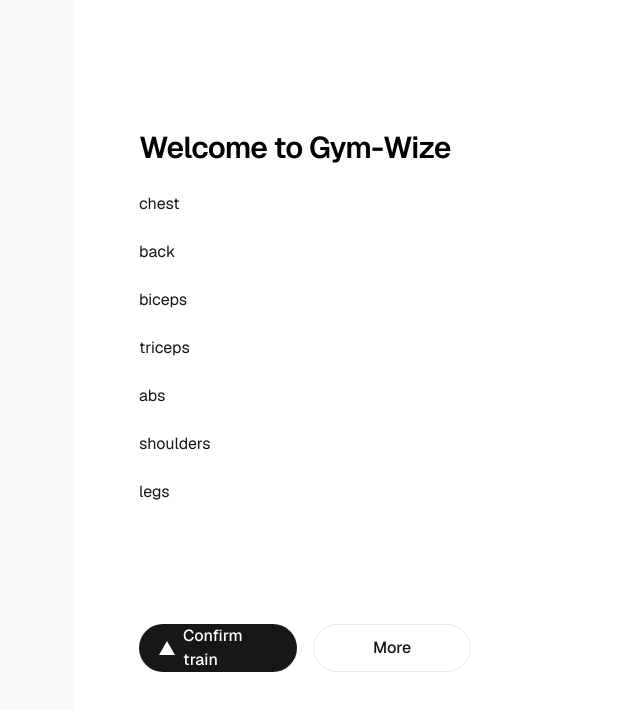
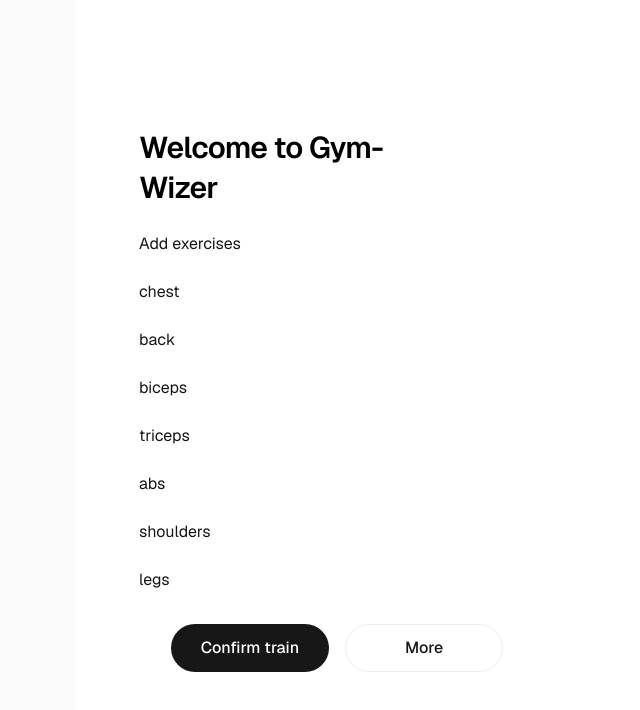
Before and after one commit to luizfiorentino/Gym-Wyser, a Next.js app: page / in a window 1280 px wide. Shown: the top 710 px of the page, without its empty margins (181-821 px from the left). Built offline with nearby package versions, Linux system fonts and the light colour scheme.

Commit message:
step 1 exercise selection toggle logic ready

```diff
--- a/app/page.tsx
+++ b/app/page.tsx
@@ -4,6 +4,7 @@
 import { useEffect, useState } from "react";
 
 export default function Home() {
+  const [trainSubmitted, setTrainSubmitted] = useState(false);
   const [exercises, setExercises] = useState([
     {
       group: "chest",
@@ -183,7 +184,6 @@
   };
 
   const addOrRemoveExercise = (exercise, group) => {
-    //console.log("addOrRemoveEx, exercise:", exercise, "Group:", group);
     setExercises(
       exercises.map((item) =>
         item.group === group.group
@@ -200,19 +200,66 @@
     );
   };
 
+  const submitTrain = () => {
+    if (trainSubmitted) {
+      setExercises(
+        exercises.map((item) => {
+          return { ...item, isSelected: false };
+        }),
+      );
+    }
+    setTrainSubmitted(!trainSubmitted);
+  };
+
   useEffect(() => {
-    console.log("useEffect, exercises:", exercises);
-  }, [exercises]);
+    //console.log("useEffect, exercises:", exercises);
+  }, [exercises, trainSubmitted]);
 
   return (
     <div className="flex flex-col flex-1 items-center justify-center bg-zinc-50 font-sans dark:bg-black">
       <main className="flex flex-1 w-full max-w-3xl flex-col items-center justify-between py-32 px-16 bg-white dark:bg-black sm:items-start">
         <div className="flex flex-col items-center gap-6 text-center sm:items-start sm:text-left">
           <h1 className="max-w-xs text-3xl font-semibold leading-10 tracking-tight text-black dark:text-zinc-50">
-            Welcome to Gym-Wize
+            Welcome to Gym-Wizer
           </h1>
 
-          {exercises.length &&
+          {
+            <div>
+              <div>
+                {exercises.find((group) =>
+                  group.exercises?.find((exercise) => exercise.chosen),
+                )
+                  ? "Selected Exercises"
+                  : "Add exercises"}
+              </div>
+              {exercises.map((item, i) => (
+                <div key={i}>
+                  <h2>
+                    {item.exercises?.find((exercise) => exercise.chosen) &&
+                      item.group}
+                  </h2>
+                  <div>
+                    {" "}
+                    {item.exercises &&
+                      item.exercises.map((exercise) =>
+                        exercise.chosen ? (
+                          <ul
+                            onClick={() =>
+                              addOrRemoveExercise(exercise.name, item)
+                            }
+                          >
+                            {exercise.name} - remove
+                          </ul>
+                        ) : null,
+                      )}
+                  </div>
+                </div>
+              ))}
+            </div>
+          }
+
+          {!trainSubmitted &&
+            exercises.length &&
             exercises.map((group, i) => (
               <div key={i}>
                 <button onClick={() => displayGroupExercises(group.group)}>
@@ -222,7 +269,7 @@
                   group?.exercises?.map((item, j) => (
                     <div key={j}>
                       <ul onClick={() => addOrRemoveExercise(item.name, group)}>
-                        {item.name}
+                        {item.name} {!item.chosen ? "+" : "-"}
                       </ul>
                     </div>
                   ))}
@@ -231,12 +278,6 @@
         </div>
 
         <div className="flex flex-col gap-4 text-base font-medium sm:flex-row">
-          <a
-            className="flex h-12 w-full items-center justify-center gap-2 rounded-full bg-foreground px-5 text-background transition-colors hover:bg-[#383838] dark:hover:bg-[#ccc] md:w-[158px]"
-            href="https://vercel.com/new?utm_source=create-next-app&utm_medium=appdir-template-tw&utm_campaign=create-next-app"
-            target="_blank"
-            rel="noopener noreferrer"
-          >
           <Image
             className="dark:invert h-[14px] w-4"
             src="/vercel.svg"
@@ -244,8 +285,11 @@
             width={16}
             height={14}
           />
-            Confirm train
-          </a>
+          <div className="flex h-12 w-full items-center justify-center gap-2 rounded-full bg-foreground px-5 text-background transition-colors hover:bg-[#383838] dark:hover:bg-[#ccc] md:w-[158px]">
+            <button onClick={() => submitTrain()}>
+              {!trainSubmitted ? "Confirm train" : "Return"}
+            </button>
+          </div>
 
           <a
             className="flex h-12 w-full items-center justify-center rounded-full border border-solid border-black/[.08] px-5 transition-colors hover:border-transparent hover:bg-black/[.04] dark:border-white/[.145] dark:hover:bg-[#1a1a1a] md:w-[158px]"
```
Lines whose indentation alone changed are shown as unchanged.
